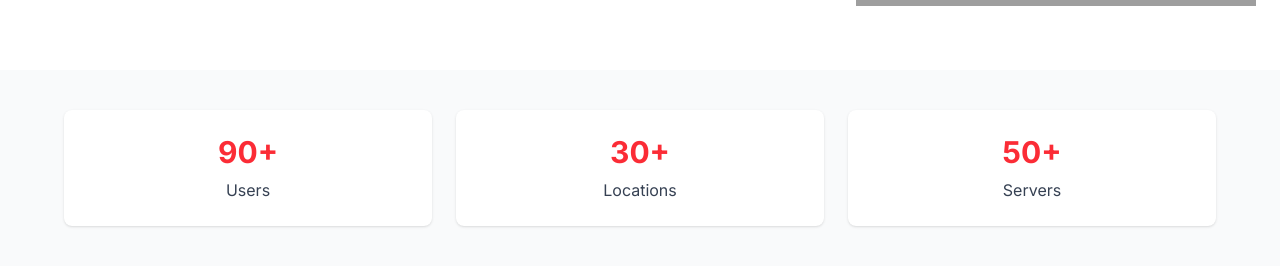
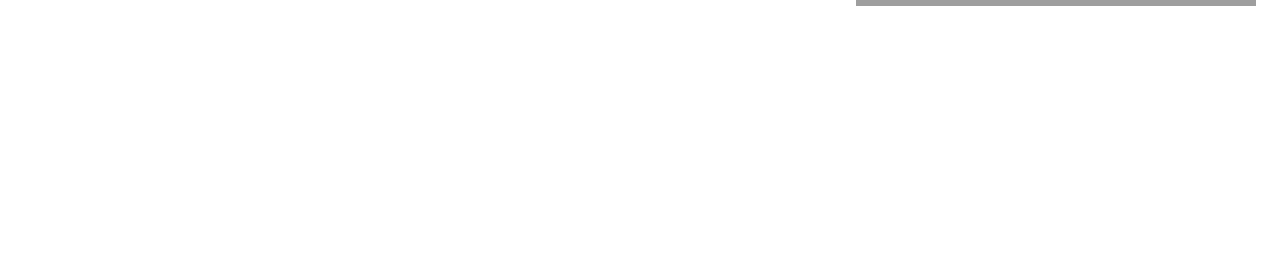
Before and after one commit to nb2912/ai-interview-frontend, a Next.js app: page / in a window 1280 px wide. Shown: the part 424-690 px from the top of the page. Built offline with nearby package versions, Linux system fonts and the light colour scheme; grey boxes are pictures that could not be loaded.

Commit message:
rmeoved statssection

```diff
--- a/src/app/page.tsx
+++ b/src/app/page.tsx
@@ -1,13 +1,13 @@
 import Navbar from "@/components/global/Navbar"
 import HeroSection from "@/components/home-page/Hero-Section"
-import StatsSection from "@/components/home-page/StatsSection"
+// import StatsSection from "@/components/home-page/StatsSection"
 
 export default function HomePage() {
   return (
     <main>
       <Navbar />
       <HeroSection />
-      <StatsSection />
+      {/* <StatsSection /> */}
     </main>
   )
 }
--- a/src/components/home-page/StatsSection.tsx
+++ b/src/components/home-page/StatsSection.tsx
@@ -1,25 +1,25 @@
-const stats = [
-    { label: 'Users', value: '90+' },
-    { label: 'Locations', value: '30+' },
-    { label: 'Servers', value: '50+' },
-  ]
+// const stats = [
+//     { label: 'Users', value: '90+' },
+//     { label: 'Locations', value: '30+' },
+//     { label: 'Servers', value: '50+' },
+//   ]
 
-  export default function StatsSection() {
-    return (
-      <section className="bg-gray-50 py-10 px-6">
-        <div className="grid grid-cols-1 sm:grid-cols-2 md:grid-cols-3 gap-6 max-w-6xl mx-auto">
-          {stats.map((stat) => (
-            <div
-              key={stat.label}
-              className="bg-white rounded-lg p-6 shadow text-center"
-            >
-              <div className="text-3xl font-bold text-red-500 mb-2">
-                {stat.value}
-              </div>
-              <div className="text-gray-700">{stat.label}</div>
-            </div>
-          ))}
-        </div>
-      </section>
-    )
-  }
+//   export default function StatsSection() {
+//     return (
+//       <section className="bg-gray-50 py-10 px-6">
+//         <div className="grid grid-cols-1 sm:grid-cols-2 md:grid-cols-3 gap-6 max-w-6xl mx-auto">
+//           {stats.map((stat) => (
+//             <div
+//               key={stat.label}
+//               className="bg-white rounded-lg p-6 shadow text-center"
+//             >
+//               <div className="text-3xl font-bold text-red-500 mb-2">
+//                 {stat.value}
+//               </div>
+//               <div className="text-gray-700">{stat.label}</div>
+//             </div>
+//           ))}
+//         </div>
+//       </section>
+//     )
+//   }
```
